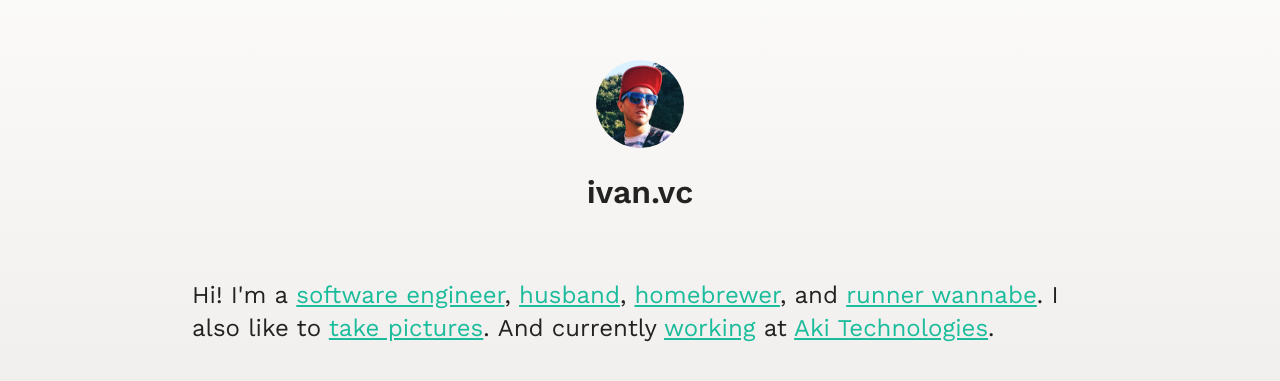
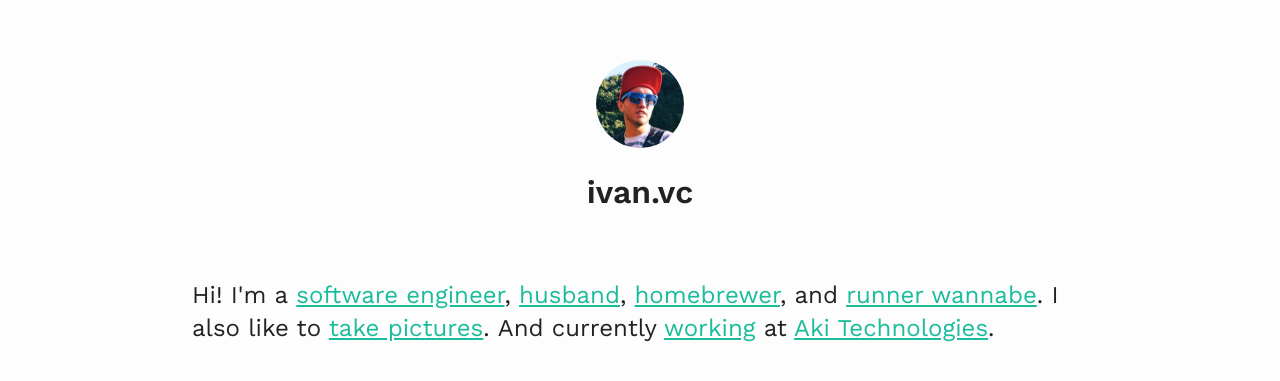
Before and after one commit to ivanvc/ivanvc.github.com, a plain HTML site: page index.html in a window 1280 px wide. Shown: the part 185-566 px from the top of the page. Drawn offline with nearby package versions, Linux system fonts and the light colour scheme.

Commit message:
Update bg color

```diff
--- a/css/main.css
+++ b/css/main.css
@@ -102,9 +102,7 @@ body {
 .container {
   display: flex;
   height: 100%;
-  background: #ECE9E6;  /* fallback for old browsers */
-  background: -webkit-linear-gradient(to bottom, #FFFFFF, #ECE9E6);  /* Chrome 10-25, Safari 5.1-6 */
-  background: linear-gradient(to bottom, #FFFFFF, #ECE9E6); /* W3C, IE 10+/ Edge, Firefox 16+, Chrome 26+, Opera 12+, Safari 7+ */
+  background: #fdfdfd;
 }
 
 header {
```
